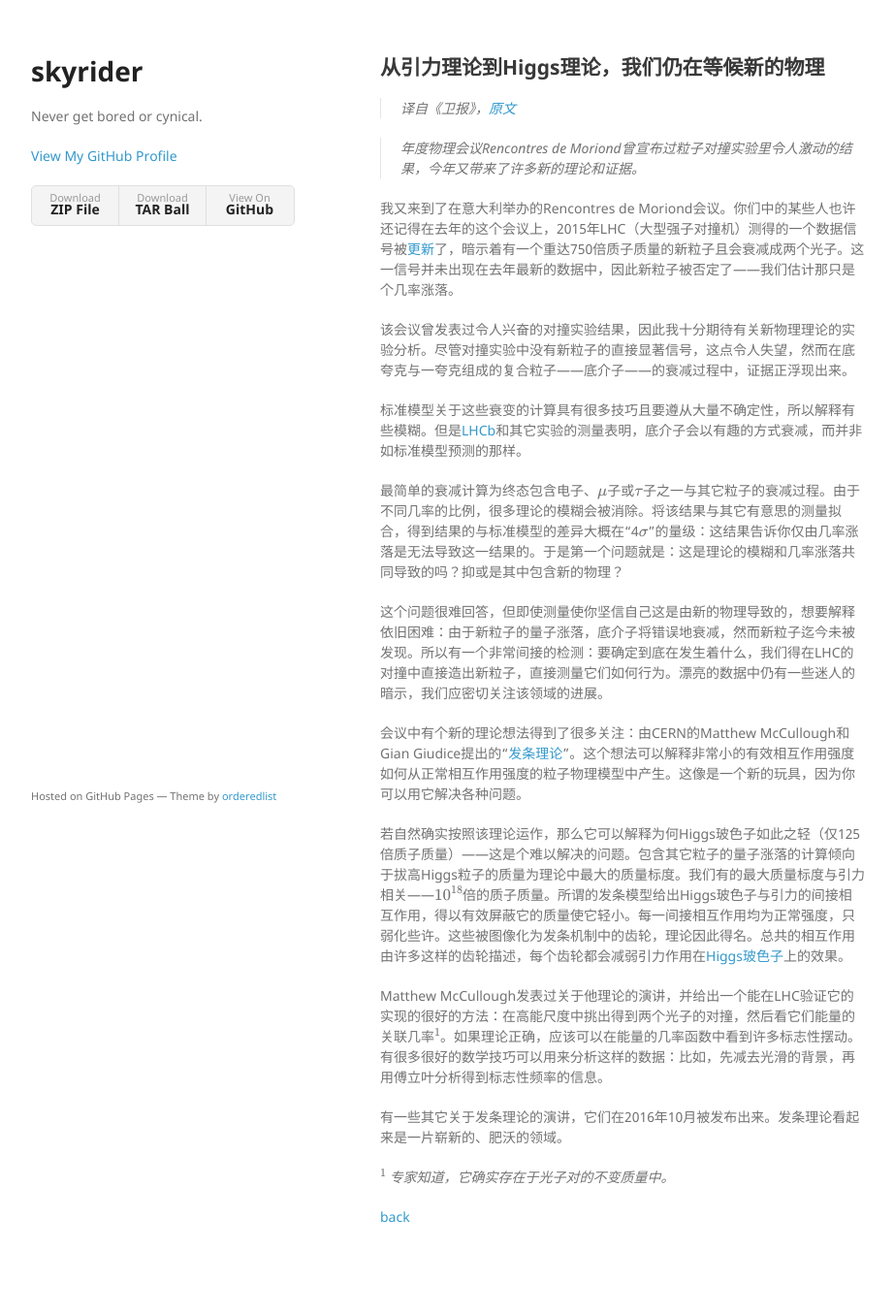
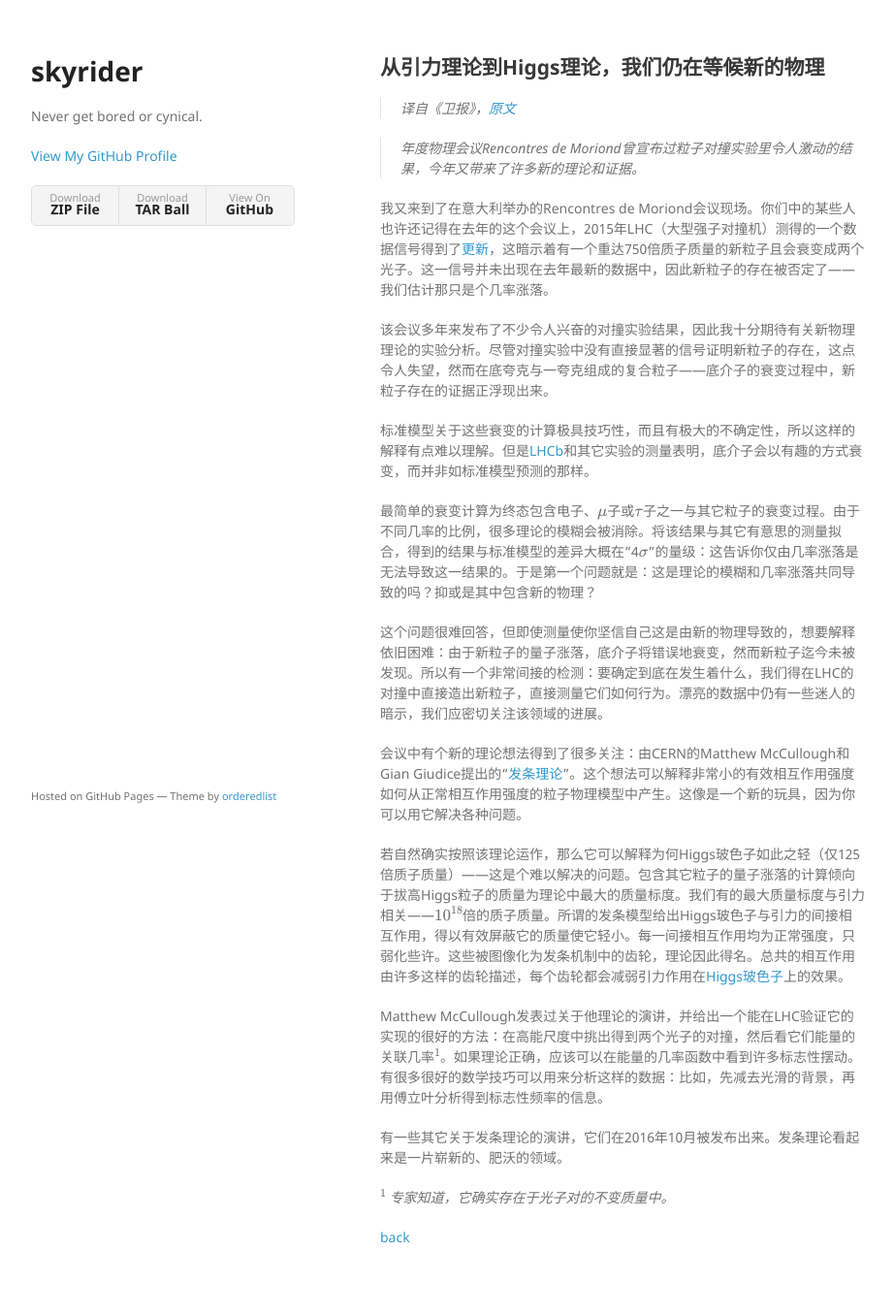
Before and after one commit to aladden/aladden.github.io, a Jekyll site: the page built from from-gravity-to-the-Higss-we’re-still-waiting-for-new-physics.md, in a window 1280 px wide. Shown: the whole page at 97% size, without its empty margins (178-1100 px from the left). Built offline with Jekyll 4.4.1, drawn with Linux system fonts in a browser that asks for light colours; formulas are drawn with MathJax 3; before the commit the page ends 1335 px from its top, so only the background shows below that.

Commit message:
Update from-gravity-to-the-Higss-we’re-still-waiting-for-new-physics.md

```diff
--- a/from-gravity-to-the-Higss-we’re-still-waiting-for-new-physics.md
+++ b/from-gravity-to-the-Higss-we’re-still-waiting-for-new-physics.md
@@ -9,15 +9,15 @@ layout: default
 
 > 年度物理会议Rencontres de Moriond曾宣布过粒子对撞实验里令人激动的结果，今年又带来了许多新的理论和证据。
 
-我又来到了在意大利举办的Rencontres de Moriond会议。你们中的某些人也许还记得在去年的这个会议上，2015年LHC（大型强子对撞机）测得的一个数据信号被[更新][3]了，暗示着有一个重达750倍质子质量的新粒子且会衰减成两个光子。这一信号并未出现在去年最新的数据中，因此新粒子被否定了——我们估计那只是个几率涨落。
+我又来到了在意大利举办的Rencontres de Moriond会议现场。你们中的某些人也许还记得在去年的这个会议上，2015年LHC（大型强子对撞机）测得的一个数据信号得到了[更新][3]，这暗示着有一个重达750倍质子质量的新粒子且会衰变成两个光子。这一信号并未出现在去年最新的数据中，因此新粒子的存在被否定了——我们估计那只是个几率涨落。
 
-该会议曾发表过令人兴奋的对撞实验结果，因此我十分期待有关新物理理论的实验分析。尽管对撞实验中没有新粒子的直接显著信号，这点令人失望，然而在底夸克与一夸克组成的复合粒子——底介子——的衰减过程中，证据正浮现出来。
+该会议多年来发布了不少令人兴奋的对撞实验结果，因此我十分期待有关新物理理论的实验分析。尽管对撞实验中没有直接显著的信号证明新粒子的存在，这点令人失望，然而在底夸克与一夸克组成的复合粒子——底介子的衰变过程中，新粒子存在的证据正浮现出来。
 
-标准模型关于这些衰变的计算具有很多技巧且要遵从大量不确定性，所以解释有些模糊。但是[LHCb][4]和其它实验的测量表明，底介子会以有趣的方式衰减，而并非如标准模型预测的那样。
+标准模型关于这些衰变的计算极具技巧性，而且有极大的不确定性，所以这样的解释有点难以理解。但是[LHCb][4]和其它实验的测量表明，底介子会以有趣的方式衰变，而并非如标准模型预测的那样。
 
-最简单的衰减计算为终态包含电子、$$\mu$$子或$$\tau$$子之一与其它粒子的衰减过程。由于不同几率的比例，很多理论的模糊会被消除。将该结果与其它有意思的测量拟合，得到结果的与标准模型的差异大概在“4$$\sigma$$”的量级：这结果告诉你仅由几率涨落是无法导致这一结果的。于是第一个问题就是：这是理论的模糊和几率涨落共同导致的吗？抑或是其中包含新的物理？
+最简单的衰变计算为终态包含电子、$$\mu$$子或$$\tau$$子之一与其它粒子的衰变过程。由于不同几率的比例，很多理论的模糊会被消除。将该结果与其它有意思的测量拟合，得到的结果与标准模型的差异大概在“4$$\sigma$$”的量级：这告诉你仅由几率涨落是无法导致这一结果的。于是第一个问题就是：这是理论的模糊和几率涨落共同导致的吗？抑或是其中包含新的物理？
 
-这个问题很难回答，但即使测量使你坚信自己这是由新的物理导致的，想要解释依旧困难：由于新粒子的量子涨落，底介子将错误地衰减，然而新粒子迄今未被发现。所以有一个非常间接的检测：要确定到底在发生着什么，我们得在LHC的对撞中直接造出新粒子，直接测量它们如何行为。漂亮的数据中仍有一些迷人的暗示，我们应密切关注该领域的进展。
+这个问题很难回答，但即使测量使你坚信自己这是由新的物理导致的，想要解释依旧困难：由于新粒子的量子涨落，底介子将错误地衰变，然而新粒子迄今未被发现。所以有一个非常间接的检测：要确定到底在发生着什么，我们得在LHC的对撞中直接造出新粒子，直接测量它们如何行为。漂亮的数据中仍有一些迷人的暗示，我们应密切关注该领域的进展。
 
 会议中有个新的理论想法得到了很多关注：由CERN的Matthew McCullough和Gian Giudice提出的“[发条理论][5]”。这个想法可以解释非常小的有效相互作用强度如何从正常相互作用强度的粒子物理模型中产生。这像是一个新的玩具，因为你可以用它解决各种问题。
 
```
